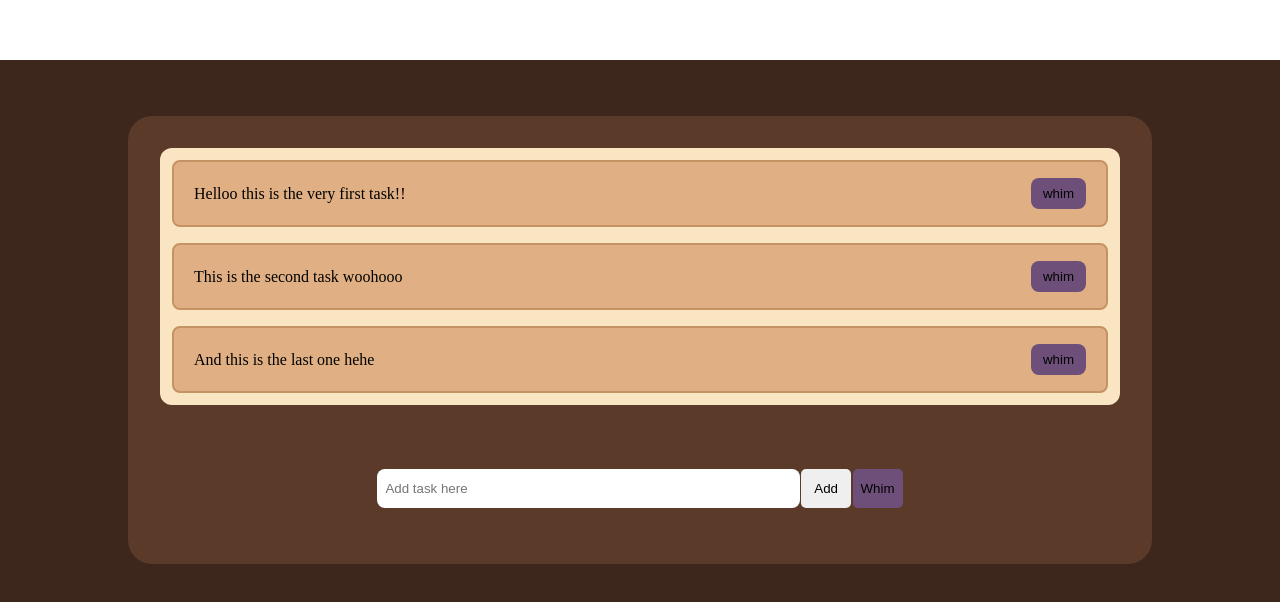
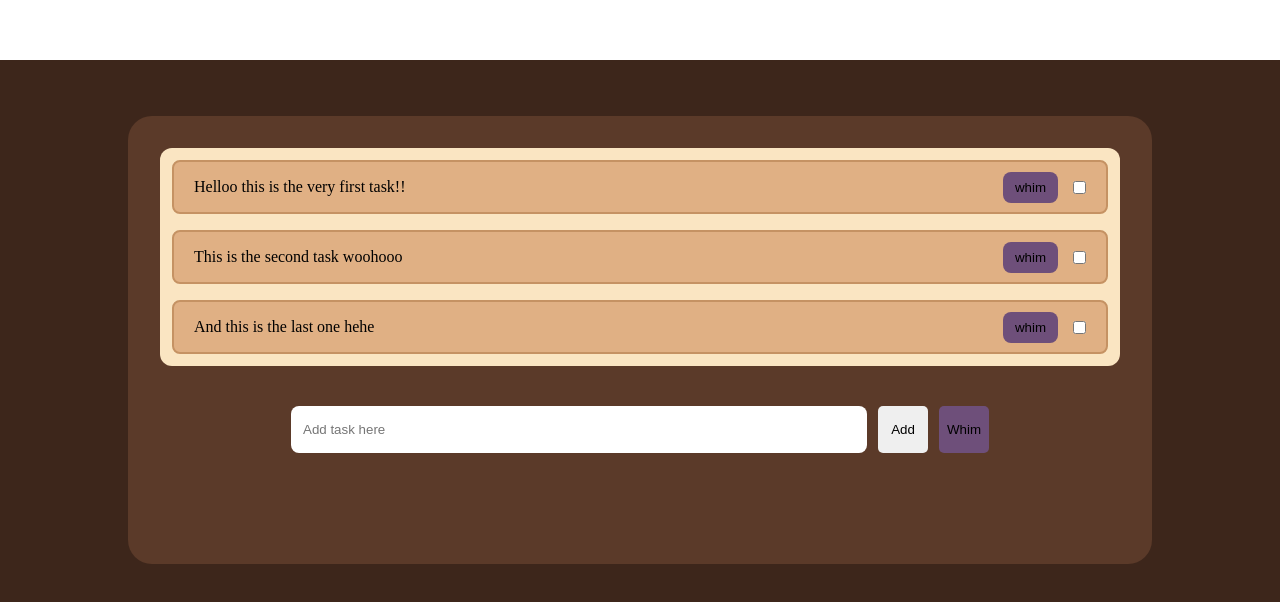
Before and after one commit to maishamir/eveQuests, a React (Vite) app in the folder frontend/: page / in a window 1280 px wide. Shown: the part 180-782 px from the top of the page. Built offline with nearby package versions, Linux system fonts and the light colour scheme.

Commit message:
adding checkbox; completion placeholder

```diff
--- a/frontend/src/components/Quest/Quest.jsx
+++ b/frontend/src/components/Quest/Quest.jsx
@@ -6,6 +6,7 @@ function Quest({ task, priority }) {
     <div className="quest">
       <p className="quest__task">{task}</p>
       <button className="quest__whimsify">whim</button>
+      <input type="checkbox"  />
     </div>
   );
 }
--- a/frontend/src/components/Quest/Quest.scss
+++ b/frontend/src/components/Quest/Quest.scss
@@ -10,6 +10,7 @@
   border-radius: 0.5rem;
   align-items: center;
   border: 2px solid $hearthEmberTwo;
+  position: relative;
 
   &__whimsify {
     padding: 0.5rem 0.75rem;
@@ -17,6 +18,8 @@
     border-radius: 0.5rem;
     background: $mysticOrchid;
     cursor: pointer;
+    position: absolute;
+    right: 3rem;
   }
   // margin: 0 auto;
 }
--- a/frontend/src/components/QuestBoard/QuestBoard.scss
+++ b/frontend/src/components/QuestBoard/QuestBoard.scss
@@ -23,7 +23,7 @@
   display: flex;
   flex-direction: column;
   align-items: center;
-  gap: 4rem;
+  gap: 2.5rem;
   overflow: scroll;
 
 
@@ -35,14 +35,15 @@
     background: $timewornScroll;
     padding: 0.75rem;
     border-radius: 0.75rem;
+    position: relative;
   }
 
   &__addTask {
-    width: 55%;
+    width: 75%;
     display: flex;
     justify-content: space-evenly;
     input {
-      padding: 0.75rem 0.5rem;
+      padding: 1rem 0.75rem;
       width: 80%;
       border-radius: 0.5rem;
       border: none;
```
